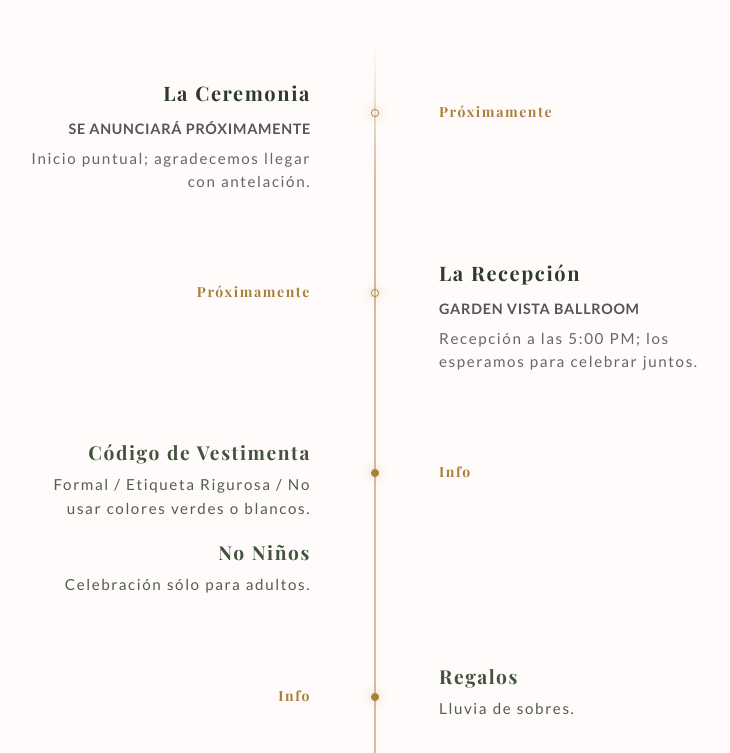
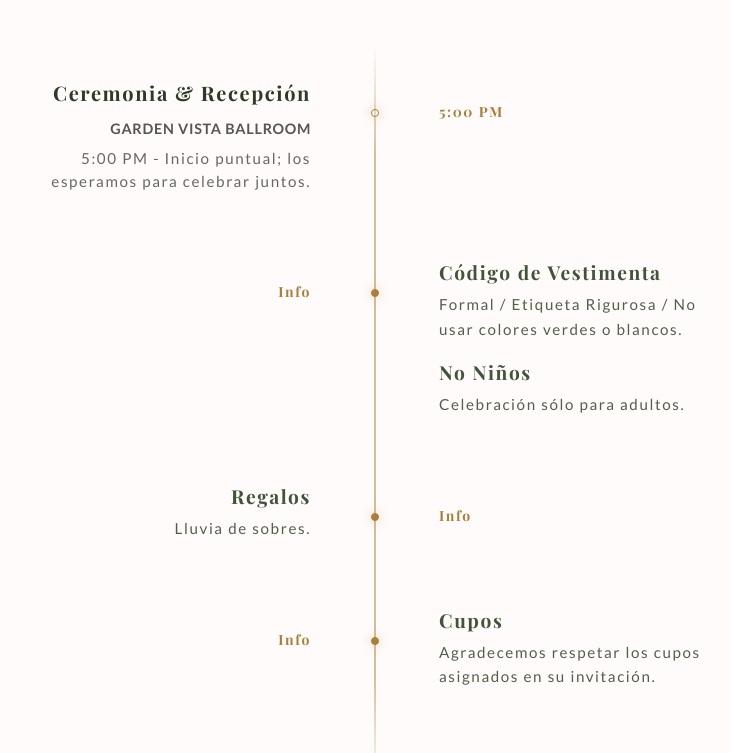
Before and after one commit to notxngel/invitacion-a-nuestra-boda-v1, a plain HTML site: page index.html in a window 1280 px wide. Shown: the part 1607-2360 px from the top of the page, without its empty margins (265-995 px from the left). Drawn offline with nearby package versions, Linux system fonts and the light colour scheme; a web font is replaced by a local one.

```diff
--- a/index.html
+++ b/index.html
@@ -16,7 +16,8 @@
     <meta property="og:title" content="Boda de Angel &amp; Clara — 16 de Julio 2026">
     <meta property="og:description"
         content="Nos casamos y queremos que sean parte de este día tan especial. Confirma tu asistencia.">
-    <meta property="og:image" content="https://notxngel.github.io/invitacion-a-nuestra-boda-v1/images/openGraphwedding.png">
+    <meta property="og:image"
+        content="https://notxngel.github.io/invitacion-a-nuestra-boda-v1/images/openGraphwedding.png">
     <meta property="og:image:width" content="1200">
     <meta property="og:image:height" content="630">
     <meta property="og:locale" content="es_ES">
@@ -25,7 +26,8 @@
     <meta name="twitter:title" content="Boda de Angel &amp; Clara — 16 de Julio 2026">
     <meta name="twitter:description"
         content="Nos casamos y queremos que sean parte de este día tan especial. Confirma tu asistencia.">
-    <meta name="twitter:image" content="https://notxngel.github.io/invitacion-a-nuestra-boda-v1/images/openGraphwedding.png">
+    <meta name="twitter:image"
+        content="https://notxngel.github.io/invitacion-a-nuestra-boda-v1/images/openGraphwedding.png">
     <!-- Fuentes de Google -->
 
     <link rel="preconnect" href="https://fonts.googleapis.com">
@@ -192,32 +194,16 @@
 
             <!-- TIMELINE (Línea de Tiempo Vertical) -->
             <div class="timeline" role="list" aria-label="Programa del día">
-
-                <!-- 1. Ceremonia -->
+                <!-- 1. Ceremonia y Recepción -->
                 <div class="timeline__row" role="listitem">
-                    <div class="timeline__time" aria-label="Hora de la ceremonia">Próximamente
-                    </div>
+                    <div class="timeline__time" aria-label="Hora del evento">5:00 PM</div>
                     <div class="timeline__dot" aria-hidden="true"></div>
                     <div class="timeline__card">
                         <div class="timeline__icon-header">
-                            <h3 class="timeline__event-name">La Ceremonia</h3>
-                        </div>
-                        <p class="timeline__place">Se anunciará próximamente</p>
-                        <p class="timeline__description">Inicio puntual; agradecemos llegar con antelación.</p>
-                    </div>
-                </div>
-
-                <!-- 2. Recepcion -->
-                <div class="timeline__row" role="listitem">
-                    <div class="timeline__time" aria-label="Hora de la recepción">Próximamente</div>
-                    <div class="timeline__dot" aria-hidden="true"></div>
-                    <div class="timeline__card">
-                        <div class="timeline__icon-header">
-                            <h3 class="timeline__event-name">La Recepción</h3>
+                            <h3 class="timeline__event-name">Ceremonia &amp; Recepción</h3>
                         </div>
                         <p class="timeline__place">Garden Vista Ballroom</p>
-                        <p class="timeline__description">Recepción a las 5:00 PM; los esperamos para celebrar juntos.
-                        </p>
+                        <p class="timeline__description">5:00 PM - Inicio puntual; los esperamos para celebrar juntos.</p>
                     </div>
                 </div>
 
```
Also changed, not shown: 1 other file.
